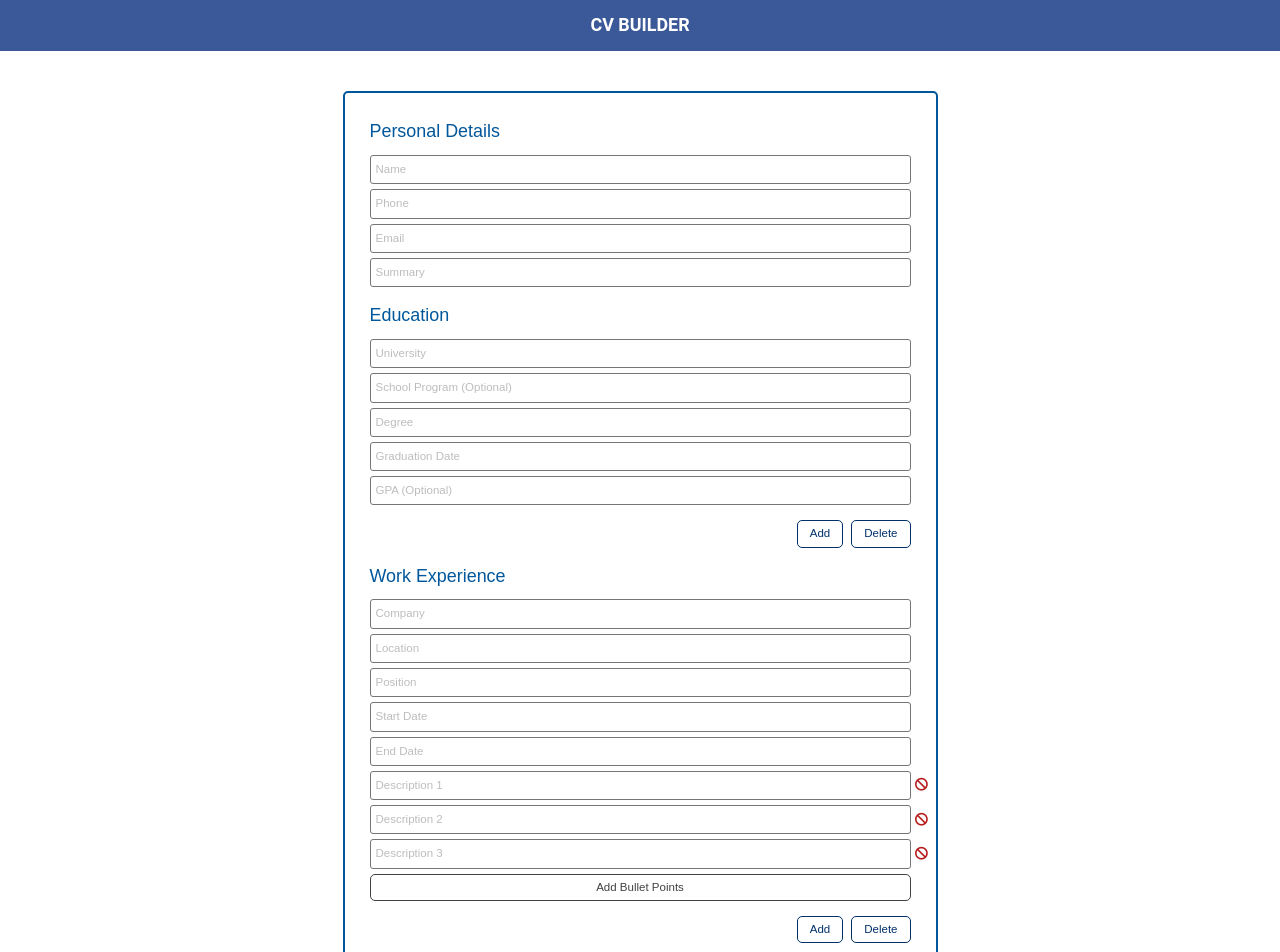
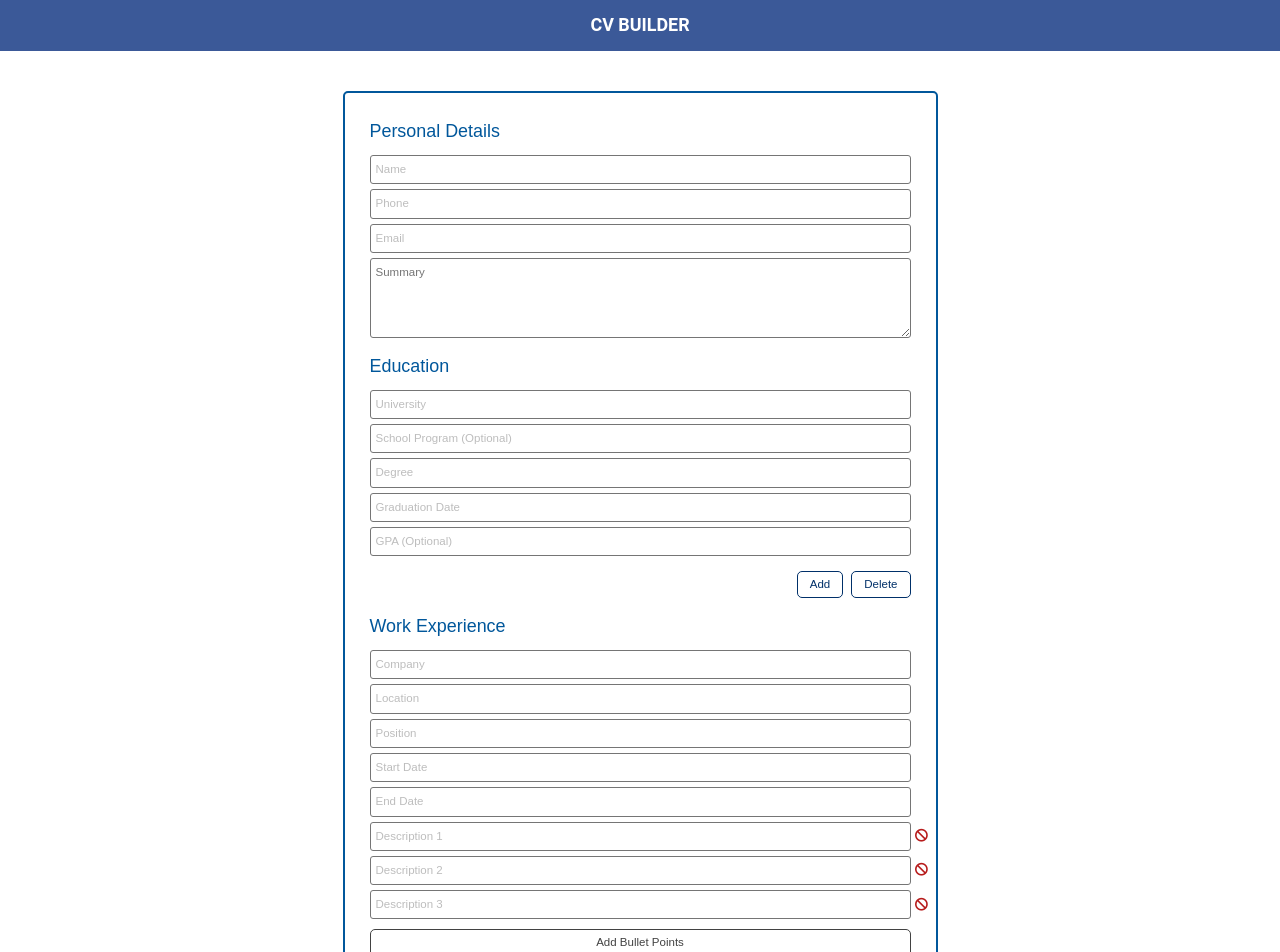
Before and after one commit to Swhag/CV-Application, a React (Create React App) app: page / in a window 1280 px wide. Shown: the top 952 px of the page. Built offline with nearby package versions, Linux system fonts and the light colour scheme.

Commit message:
input styling update

```diff
--- a/src/components/CVForm/Personal.js
+++ b/src/components/CVForm/Personal.js
@@ -28,7 +28,7 @@ function Personal(props) {
           name='email'
           placeholder='Email'
         />
-        <input
+        <textarea
           onChange={handleChangePersonal}
           value={personalInfo.summary}
           type='text'
--- a/src/components/CVPreview/CVPreview.js
+++ b/src/components/CVPreview/CVPreview.js
@@ -94,7 +94,7 @@ function SideNav(props) {
               setNotification('show');
               setTimeout(() => {
                 setNotification('hide');
-              }, 5000);
+              }, 4000);
             }
           }}
         >
--- a/src/styles/App.css
+++ b/src/styles/App.css
@@ -116,6 +116,18 @@
   outline-color: #01579b;
 }
 
+#cv-form textarea {
+  border: 1px solid #757575;
+  min-width: 100%;
+  max-width: 100%;
+  min-height: 80px;
+  max-height: 150px;
+
+  border-radius: 3px;
+  font-size: 0.9rem;
+  padding: 5px;
+}
+
 #cv-form delete-icons i {
   position: absolute;
 }
@@ -155,6 +167,9 @@
   border-radius: 5px;
   font-size: 0.9rem;
   transition: all 150ms;
+}
+#cv-form .btn-bullet {
+  margin-top: 5px;
 }
 
 #cv-form .btn-bullet:hover {
```
